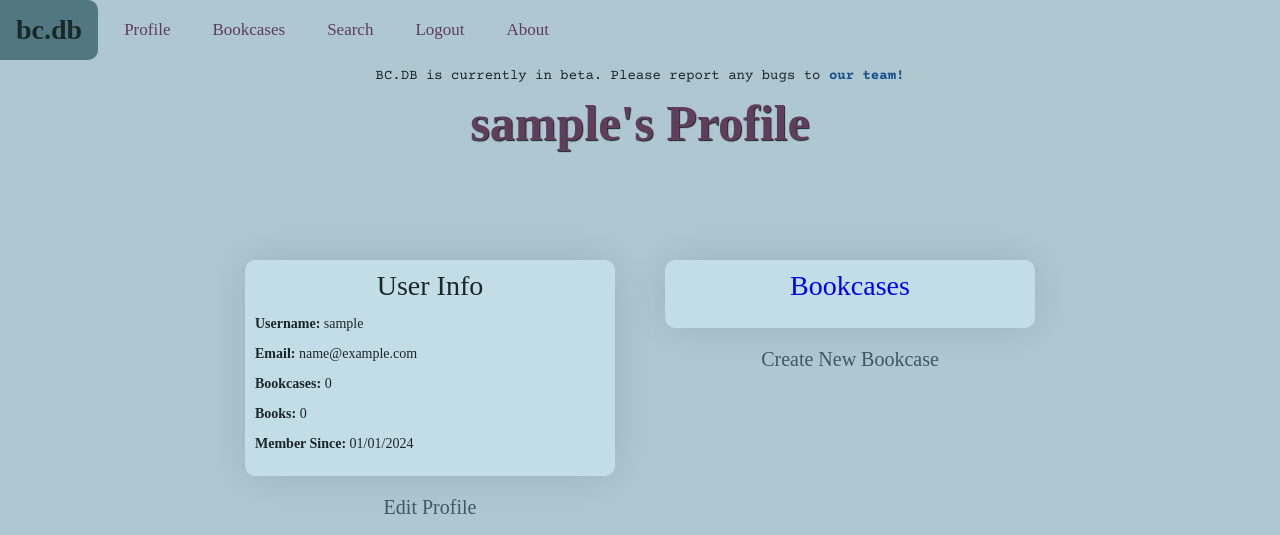
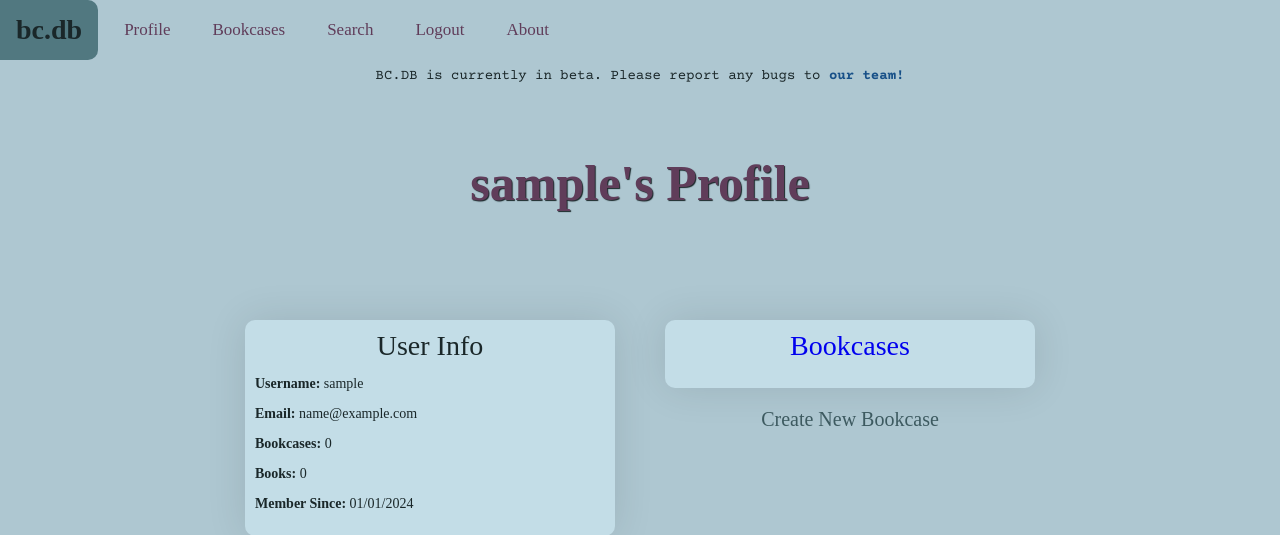
Before and after one commit to MyPetLobster/bookcase-database, a Flask app: page /profile/ in a window 1280 px wide. Shown: the top 535 px of the page. Run offline with Flask 3, Linux system fonts and the light colour scheme; the visitor is signed in with stand-in values (Sample User, id 1); data that the repository does not hold is empty; some web fonts are replaced.

Commit message:
Add spacer-div top of Profile

```diff
--- a/website/templates/profile.html
+++ b/website/templates/profile.html
@@ -1,6 +1,6 @@
 {% extends "base.html" %} {% block title %}Profile{% endblock %} {% block
 content %}
-
+<div class="spacer-div"></div>
 <div class="profile-container">
   <h1 class="profile-header">{{username}}'s Profile</h1>
 
```
